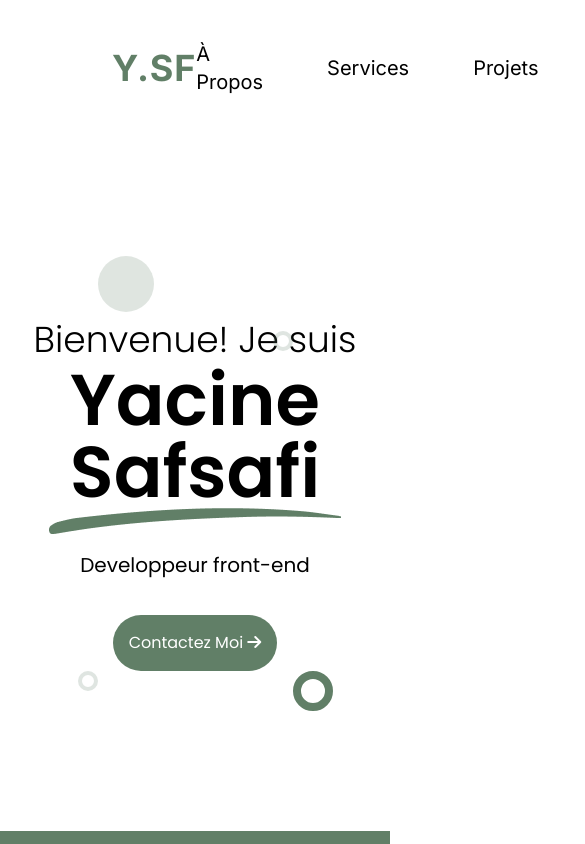
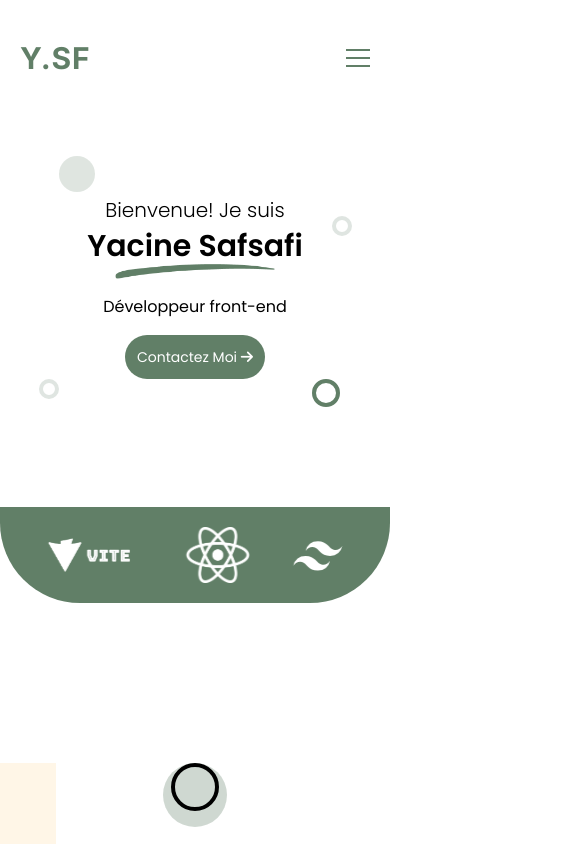
Before and after one commit to Yacesf/Portfolio-YSF, a React (Vite) app: page / in a window 390 px wide. Shown: the top 844 px of the page, 585 px wide, since content can reach past the window. Built offline with nearby package versions, Linux system fonts and the light colour scheme.

Commit message:
Responsive du header et de la section home

```diff
--- a/src/components/circle.jsx
+++ b/src/components/circle.jsx
@@ -1,11 +1,7 @@
 function Circle({ size, border, opacity, bgColor, top, left }) {
   return (
     <div
-      style={{
-        top,
-        left,
-      }}
-      className={`absolute rounded-full ${size} ${border} ${bgColor} ${opacity}`}
+      className={`absolute rounded-full ${top} ${left} ${size} ${border} ${bgColor} ${opacity}`}
     ></div>
   );
 }
--- a/src/components/navbar.jsx
+++ b/src/components/navbar.jsx
@@ -1,22 +1,70 @@
+import { useState } from "react";
 import { motion } from "framer-motion";
 
 function Navbar() {
+  const [isOpen, setIsOpen] = useState(false);
+
   const linkNav = [
     { name: "À Propos", href: "#about" },
     { name: "Services", href: "#service" },
     { name: "Projets", href: "#project" },
-    { name: "Contact", href: "#" },
+    { name: "Contact", href: "#contact" },
   ];
 
+  const toggleMenu = () => setIsOpen(!isOpen);
+
   return (
-    <nav>
-      <ul className="flex text-xl items-center gap-16">
+    <nav className="relative">
+      <ul className="hidden xs:hidden sm:flex sm:text-md lg:text-xl items-center sm:gap-8 lg:gap-16">
         {linkNav.map((link, index) => (
-          <motion.li whileHover={{ scale: 1.1 }} key={index}>
+          <motion.li
+            whileHover={{ scale: 1.1 }}
+            key={index}
+            className="relative group transition-colors duration-300"
+          >
             <a href={link.href}>{link.name}</a>
+            <span className="absolute bottom-0 left-0 w-0 h-1 bg-vert transition-all duration-300 group-hover:w-full"></span>
           </motion.li>
         ))}
       </ul>
+      <button
+        onClick={toggleMenu}
+        className="sm:hidden flex flex-col gap-1.5 focus:outline-none"
+      >
+        <span className="w-6 h-0.5 bg-vert"></span>
+        <span className="w-6 h-0.5 bg-vert"></span>
+        <span className="w-6 h-0.5 bg-vert"></span>
+      </button>
+      {isOpen && (
+        <motion.div
+          initial={{ opacity: 0 }}
+          animate={{ opacity: 1 }}
+          exit={{ opacity: 0 }}
+          transition={{ duration: 0.3 }}
+          className="fixed inset-0 bg-gradient-to-br from-vert to-creme flex flex-col items-center pt-20 z-50"
+        >
+          <button
+            onClick={toggleMenu}
+            className="absolute top-6 right-6 text-4xl font-bold text-vert focus:outline-none  transition-colors duration-300"
+          >
+            &times;
+          </button>
+          <ul className="flex flex-col items-center gap-8">
+            {linkNav.map((link, index) => (
+              <motion.li
+                whileHover={{ scale: 1.1 }}
+                key={index}
+                className="relative group text-white transition-colors duration-300"
+                onClick={() => setIsOpen(false)}
+              >
+                <a href={link.href} className="text-2xl font-semibold">
+                  {link.name}
+                </a>
+              </motion.li>
+            ))}
+          </ul>
+        </motion.div>
+      )}
     </nav>
   );
 }
--- a/src/pages/about.jsx
+++ b/src/pages/about.jsx
@@ -15,7 +15,7 @@ function About() {
           <br />
           <b>pour aller plus loin</b>
         </span>
-        <div className="w-[400px] mt-7 text-xl">
+        <div className="sm:w-[400px] mt-7 text-xl">
           <p>
             Lorem Ipsum is simply dummy text of the printing and typesetting
             industry.
--- a/src/pages/contact.jsx
+++ b/src/pages/contact.jsx
@@ -3,7 +3,7 @@ import { motion } from "framer-motion";
 
 function Contact() {
   return (
-    <section className="mt-40 py-32 bg-creme rounded-t-[120px] relative">
+    <section id="contact" className="mt-40 py-32 bg-creme rounded-t-[120px] relative">
       <div className="text-center pt-14">
         <h2 className="font-medium text-xl text-vert leading-9 tracking-wide mb-5">
           CONTACT
--- a/src/pages/header.jsx
+++ b/src/pages/header.jsx
@@ -2,8 +2,10 @@ import Navbar from "../components/navbar";
 
 function Header() {
   return (
-    <header className="my-10 mx-28 flex items-center justify-between">
-      <h1 className="tracking-wide font-bold text-4xl text-vert">Y.SF</h1>
+    <header className="my-10 mx-5 md:mx-10 lg:mx-28 flex items-center justify-between">
+      <h1 className="tracking-wide font-bold text-3xl sm:text-4xl text-vert">
+        Y.SF
+      </h1>
       <Navbar />
     </header>
   );
--- a/src/pages/home.jsx
+++ b/src/pages/home.jsx
@@ -4,17 +4,28 @@ import Circle from "../components/circle";
 
 function Home() {
   return (
-    <div className="mt-40 text-center relative">
-      <div className="pt-16 font-poppins">
-        <p className="text-4xl font-light mb-1">Bienvenue! Je suis</p>
+    <div className="mt-20 lg:mt-40 text-center relative">
+      <div className="pt-10 lg:pt-16 font-poppins">
+        <p className="text-xl sm:text-2xl lg:text-4xl font-light mb-1">
+          Bienvenue! Je suis
+        </p>
+
         <div className="flex flex-col items-center">
-          <h2 className="text-7xl font-semibold">Yacine Safsafi</h2>
-          <img className="mb-4" src={Ligne} alt="Trait"></img>
-          <span className="text-xl mb-9">Developpeur front-end</span>
-          <a href="#">
+          <h2 className="text-3xl sm:text-5xl lg:text-7xl font-semibold">
+            Yacine Safsafi
+          </h2>
+          <img
+            className="mb-4 w-40 sm:w-52 lg:w-auto"
+            src={Ligne}
+            alt="Trait"
+          />
+          <span className="text-base sm:text-lg lg:text-xl mb-4 lg:mb-6">
+            Développeur front-end
+          </span>
+          <a href="#contact">
             <motion.button
               whileHover={{ scale: 1.1 }}
-              className="bg-vert text-white p-4 rounded-full hover:opacity-95"
+              className="bg-vert text-white text-sm p-3 lg:text-lg lg:p-4 rounded-full hover:opacity-95"
             >
               Contactez Moi <i className="fa-solid fa-arrow-right"></i>
             </motion.button>
@@ -22,26 +33,30 @@ function Home() {
         </div>
       </div>
       <Circle
-        size="w-14 h-14"
+        size="w-9 h-9 sm:w-14 sm:h-14"
         bgColor="bg-vert"
         opacity="opacity-20"
-        top="0"
-        left="25%"
+        top="top-0"
+        left="left-[15%] lg:left-[25%]"
       />
       <Circle
         size="w-5 h-5"
         border="border-4 border-vert"
         opacity="opacity-20"
-        top="75px"
-        left="70%"
+        top="top-[60px] lg:top-[75px]"
+        left="left-[85%] lg:left-[70%]"
       />
       <Circle
         size="w-5 h-5"
         border="border-4 border-vert"
         opacity="opacity-20"
-        left="20%"
+        left="left-[10%] lg:left-[20%]"
       />
-      <Circle size="w-10 h-10" border="border-8 border-vert" left="75%" />
+      <Circle
+        size="w-7 h-7 sm:w-10 sm:h-10"
+        border="border-4 sm:border-8 border-vert"
+        left="left-[80%] lg:left-[75%]"
+      />
     </div>
   );
 }
--- a/src/pages/project.jsx
+++ b/src/pages/project.jsx
@@ -25,7 +25,7 @@ function Project() {
           <b>Certain de mes projets</b>
         </span>
       </div>
-      <div className="flex justify-evenly mt-20 mb-40 px-10">
+      <div className="flex flex-col sm:flex-row justify-evenly mt-20 mb-40 px-10">
         {projectData.map((projet) => (
           <ProjectCard
             key={projet.id}
--- a/src/pages/service.jsx
+++ b/src/pages/service.jsx
@@ -34,7 +34,7 @@ function Service() {
         top="10%"
         left="20%"
       />
-      <div className="flex items-center justify-evenly">
+      <div className="flex flex-col sm:flex-row items-center justify-evenly">
         <ServiceCard
           icon=<img
             className="h-14 w-14"
--- a/src/pages/skill.jsx
+++ b/src/pages/skill.jsx
@@ -17,11 +17,11 @@ function Skill() {
   ];
 
   return (
-    <div className="mt-40 h-36 overflow-hidden rounded-b-[80px] flex bg-vert justify-center">
+    <div className="mt-32 lg:mt-40 h-24 lg:h-36 overflow-hidden rounded-b-[80px] flex bg-vert justify-center">
     <div className=" flex items-center gap-10 animate-marquee w-max-none">
       {skillLogo.map((skill) => (
         <img
-          className="h-20 invert brightness-0 "
+          className="h-14 lg:h-20 invert brightness-0 "
           alt={`Logo de ${skill.name}`}
           src={skill.src}
           key={skill.name}
@@ -29,7 +29,7 @@ function Skill() {
       ))}
       {skillLogo.map((skill) => (
           <img
-            className="h-20 invert brightness-0"
+            className="h-14 lg:h-20 invert brightness-0"
             alt={`Logo de ${skill.name}`}
             src={skill.src}
             key={`${skill.name}-duplicate`}
@@ -37,7 +37,7 @@ function Skill() {
         ))}
         {skillLogo.map((skill) => (
           <img
-            className="h-20 invert brightness-0"
+            className="h-14 lg:h-20 invert brightness-0"
             alt={`Logo de ${skill.name}`}
             src={skill.src}
             key={`${skill.name}-duplicate-2`}
@@ -45,7 +45,7 @@ function Skill() {
         ))}
         {skillLogo.map((skill) => (
           <img
-            className="h-20 invert brightness-0"
+            className="h-14 lg:h-20 invert brightness-0"
             alt={`Logo de ${skill.name}`}
             src={skill.src}
             key={`${skill.name}-duplicate-3`}
--- a/tailwind.config.js
+++ b/tailwind.config.js
@@ -21,6 +21,13 @@ export default {
         poppins: ["Poppins"],
       },
     },
+    screens: {
+      xs: { min: "320px", max: "480px" },
+      sm: "481px",
+      md: "768px",
+      lg: "1024px",
+      xl: "1280px",
+    },
   },
   plugins: [],
 };
```
